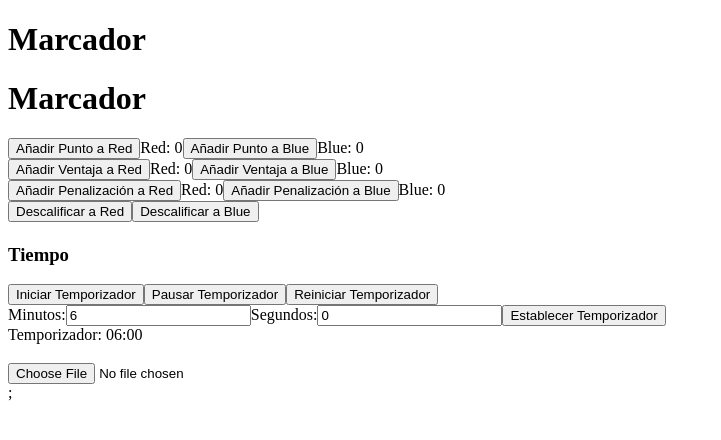
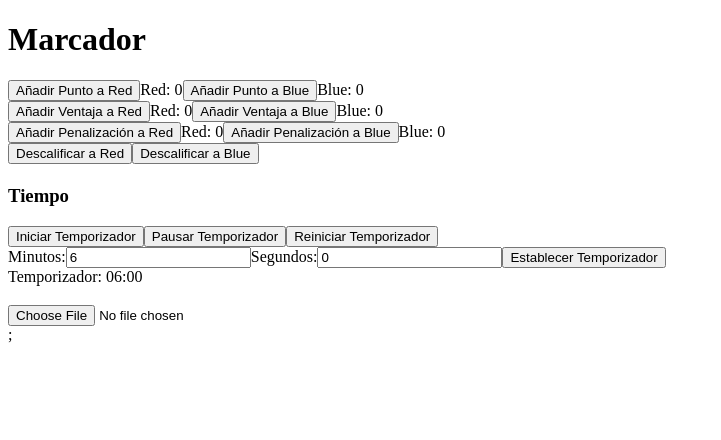
Before and after one commit to zlocker01/BJJ-Score-App, a React (Vite) app: page / in a window 1280 px wide. Shown: the top 440 px of the page, without its empty margins (0-721 px from the left). Built offline with nearby package versions, Linux system fonts and the light colour scheme.

Commit message:
refactoring

```diff
--- a/src/components/Score.jsx
+++ b/src/components/Score.jsx
@@ -66,7 +66,8 @@ export function Score() {
     const localScores = JSON.parse(localStorage.getItem("scores")) || {};
     const localAdvantages =
       JSON.parse(localStorage.getItem("advantages")) || {};
-    const localPenalties = JSON.parse(localStorage.getItem("penalties")) || {};
+    const localPenalties =
+      JSON.parse(localStorage.getItem("penalties")) || {};
     const localIsDisqualified =
       JSON.parse(localStorage.getItem("isDisqualified")) || "";
 
@@ -86,8 +87,6 @@ export function Score() {
 
   return (
     <>
-      <h1>Marcador</h1>
-
       {/* showing and changing the Score */}
       <div>
         <button onClick={() => handleScore("red", 1)}>
```
